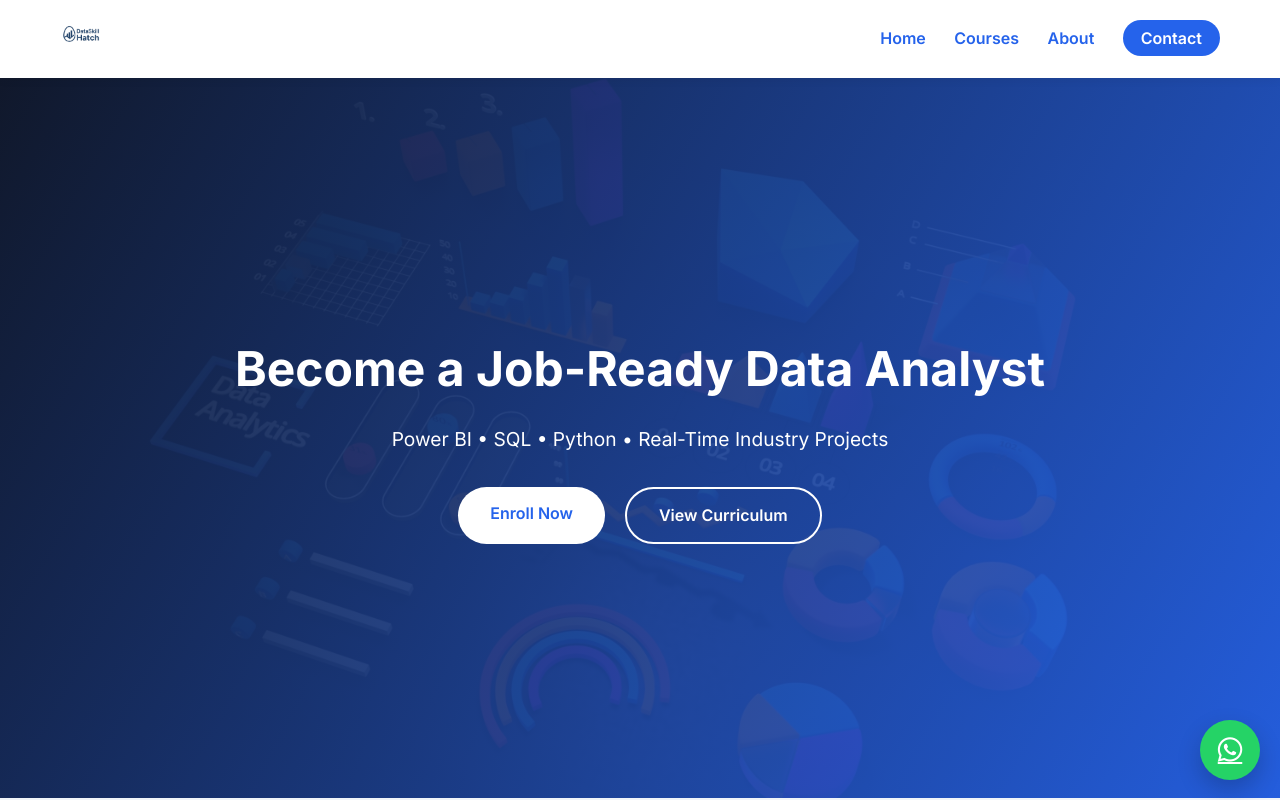
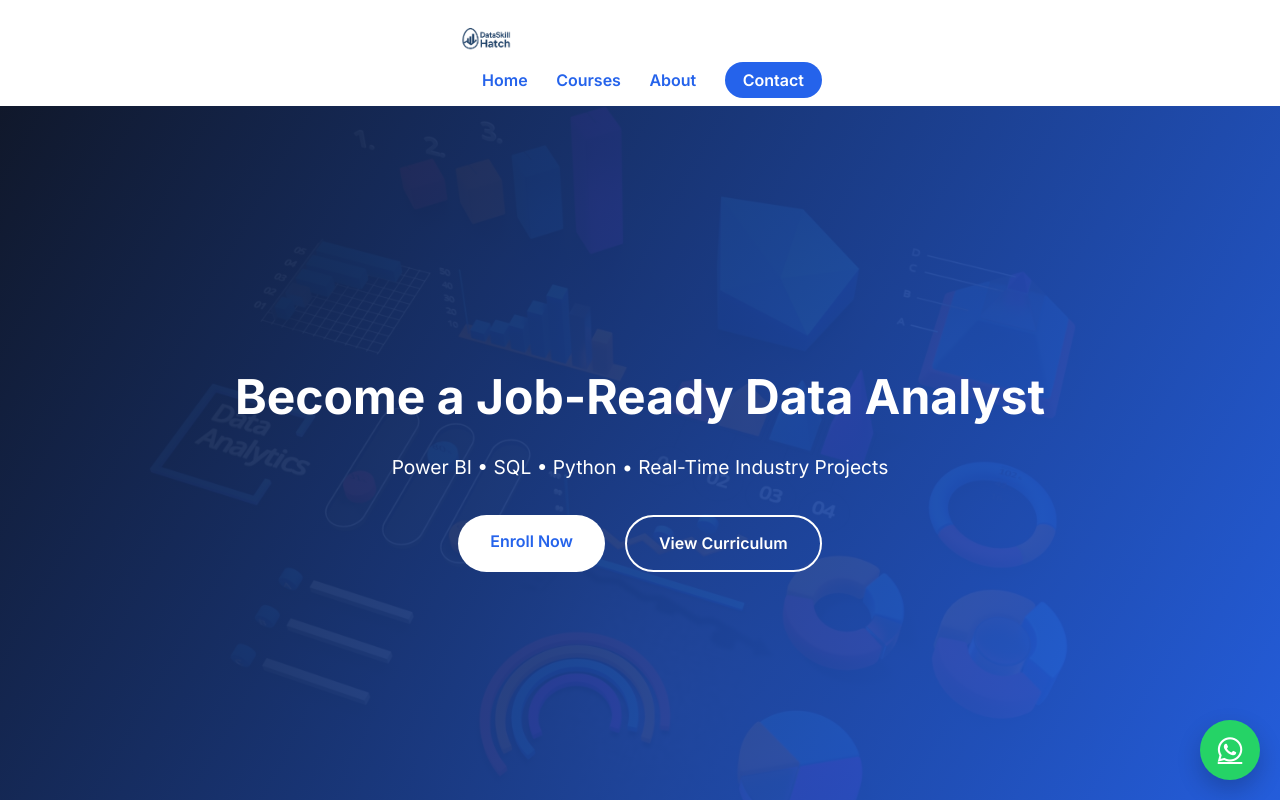
Before and after one commit to gautamrathnam/dataskillhatch, a plain HTML site: page index.html in a window 1280 px wide. Shown: the top 800 px of the page. Drawn offline with Linux system fonts and the light colour scheme.

Commit message:
Add files via upload

```diff
--- a/assets/css/style.css
+++ b/assets/css/style.css
@@ -18,24 +18,22 @@ body {
 
 /* ================= NAVBAR ================= */
 .navbar {
-  position: sticky;
-  top: 0;
-  z-index: 1000;
+  display: flex;
+  align-items: center;
+  justify-content: space-between;
+  padding: 12px 40px;   /* controls navbar height */
   background: #ffffff;
-  box-shadow: 0 2px 10px rgba(0,0,0,0.05);
 }
-
 .nav-container {
   max-width: 1200px;
   margin: auto;
-  padding: 14px 20px;
-  display: flex;
-  align-items: center;
-  justify-content: space-between;
 }
 
 .logo img {
-  height: 42px;
+  height: 56px;
+  width: auto;
+  display: flex;
+  align-items: center;
 }
 
 nav a {
@@ -418,3 +416,17 @@ footer {
   gap: 28px;
 }
 */
+@media (max-width: 768px) {
+  .logo img {
+    height: 40px;
+  }
+}
+@media (max-width: 768px) {
+  .navbar {
+    padding: 10px 20px;
+  }
+
+  .logo img {
+    height: 42px;
+  }
+}
```
